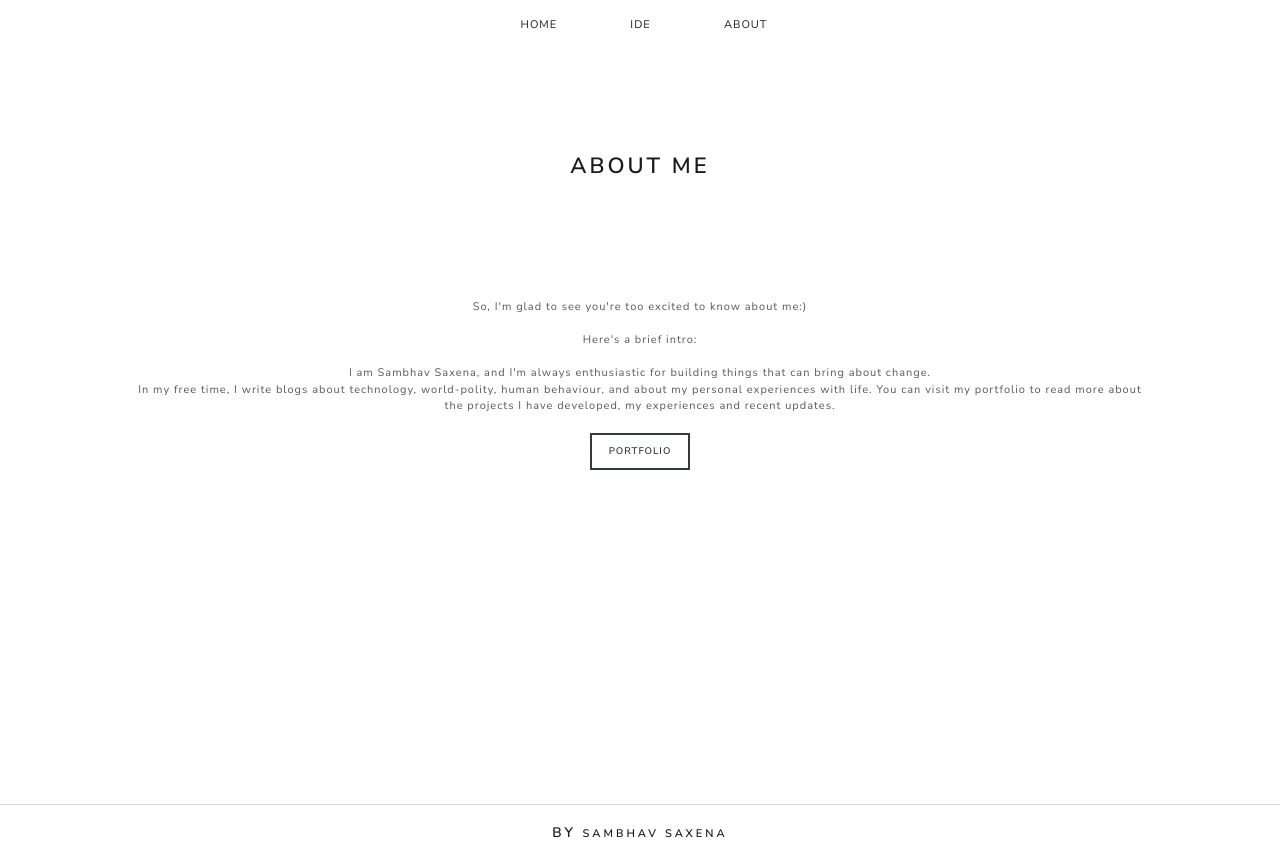
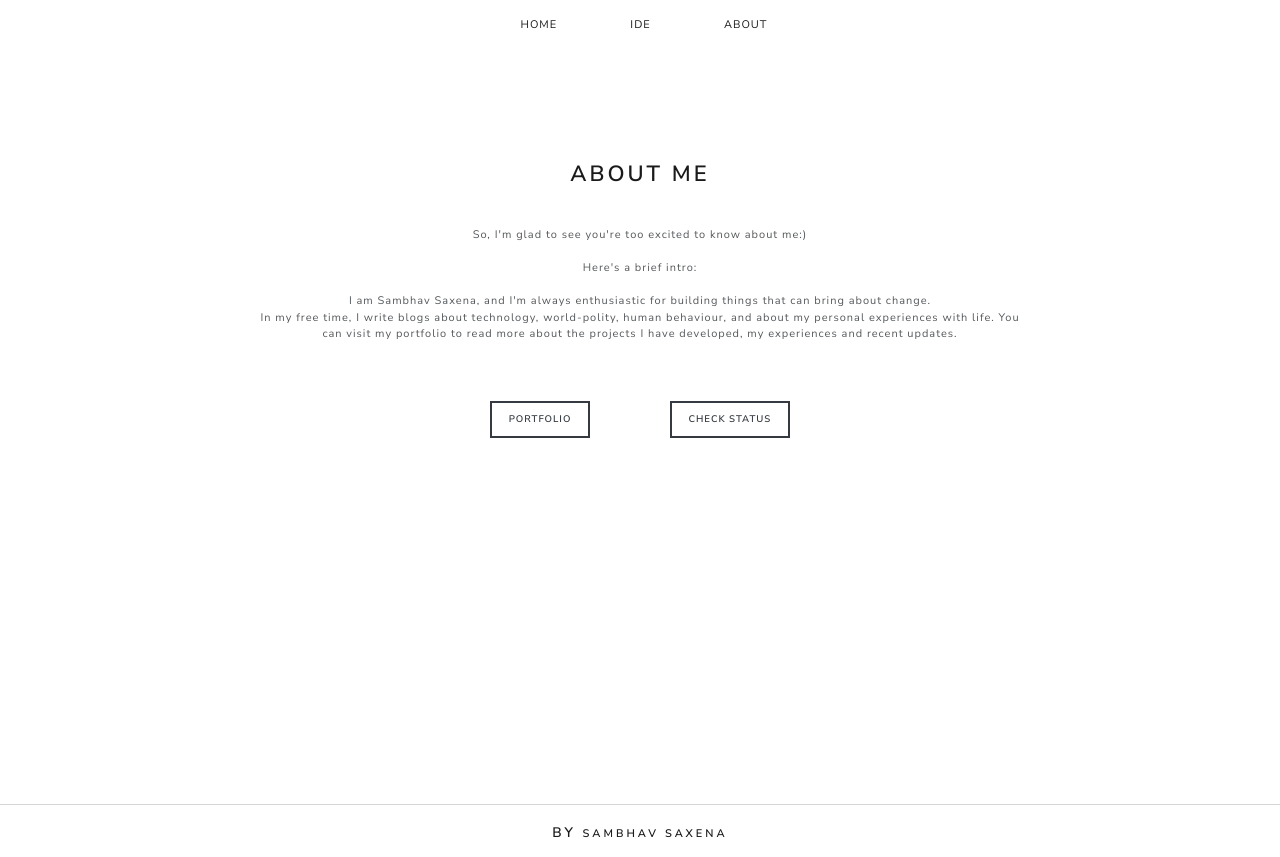
Before and after one commit to sambhavsaxena/openIDE, a React (Create React App) app in the folder app/: page /about in a window 1280 px wide. Built offline with nearby package versions, Linux system fonts and the light colour scheme.

Commit message:
adjusted margins

```diff
--- a/app/src/screens/About.js
+++ b/app/src/screens/About.js
@@ -14,7 +14,7 @@ const About = () => {
           marginTop: "120px",
         }}
       >
-        <h1 style={{ marginBottom: "5vh" }}>About Me</h1>
+        <h1 className="head">About Me</h1>
         <p className="text-center plain-text">
           So, I'm glad to see you're too excited to know about me:{")"}
           <br />
@@ -29,6 +29,7 @@ const About = () => {
           my portfolio to read more about the projects I have developed, my
           experiences and recent updates.
         </p>
+        <div className="explore">
           <Button
             variant="outline-dark"
             target="_blank"
@@ -37,6 +38,15 @@ const About = () => {
           >
             Portfolio
           </Button>
+          <Button
+            variant="outline-dark"
+            target="_blank"
+            href="https://interpreted1.statuspage.io/"
+            className="exp"
+          >
+            Check Status
+          </Button>
+        </div>
       </div>
     </div>
   );
--- a/app/src/screens/Home.js
+++ b/app/src/screens/Home.js
@@ -22,6 +22,8 @@ const Home = () => {
           style={{ marginLeft: "20px", marginRight: "20px", maxWidth: "60%" }}
         >
           Hi, you're at Open IDE's home.
+          <br />
+          <br />
           <br />
           The source of this project has been made open for all but the servers
           cannot yet afford to have open end-points [how ironic], which could
--- a/app/src/screens/IDE.js
+++ b/app/src/screens/IDE.js
@@ -148,7 +148,7 @@ const IDE = () => {
                 )}
               </div>
             </div>
-            <div className="plain-text">
+            <div className="plain-text marginx">
               You can try out anything in this playground. I want you to crash
               the IDE however you want. I'll be happy to see you find more bugs.
               In case you find any (which you probably will), you can mail me
--- a/app/src/screens/home.css
+++ b/app/src/screens/home.css
@@ -7,7 +7,7 @@
 }
 
 .head {
-  margin-top: 8vh;
+  margin-top: 5vh;
   margin-bottom: 10vh;
 }
 
@@ -17,11 +17,14 @@
   margin: 1%;
 }
 
+.marginx{
+  margin-top: 10vh;
+}
+
 .plain-text {
   text-align: center;
   margin-bottom: 2px;
-  margin-top: 10vh;
-  max-width: 80%;
+  max-width: 60%;
 }
 
 .editx {
```
Lines whose indentation alone changed are shown as unchanged.
